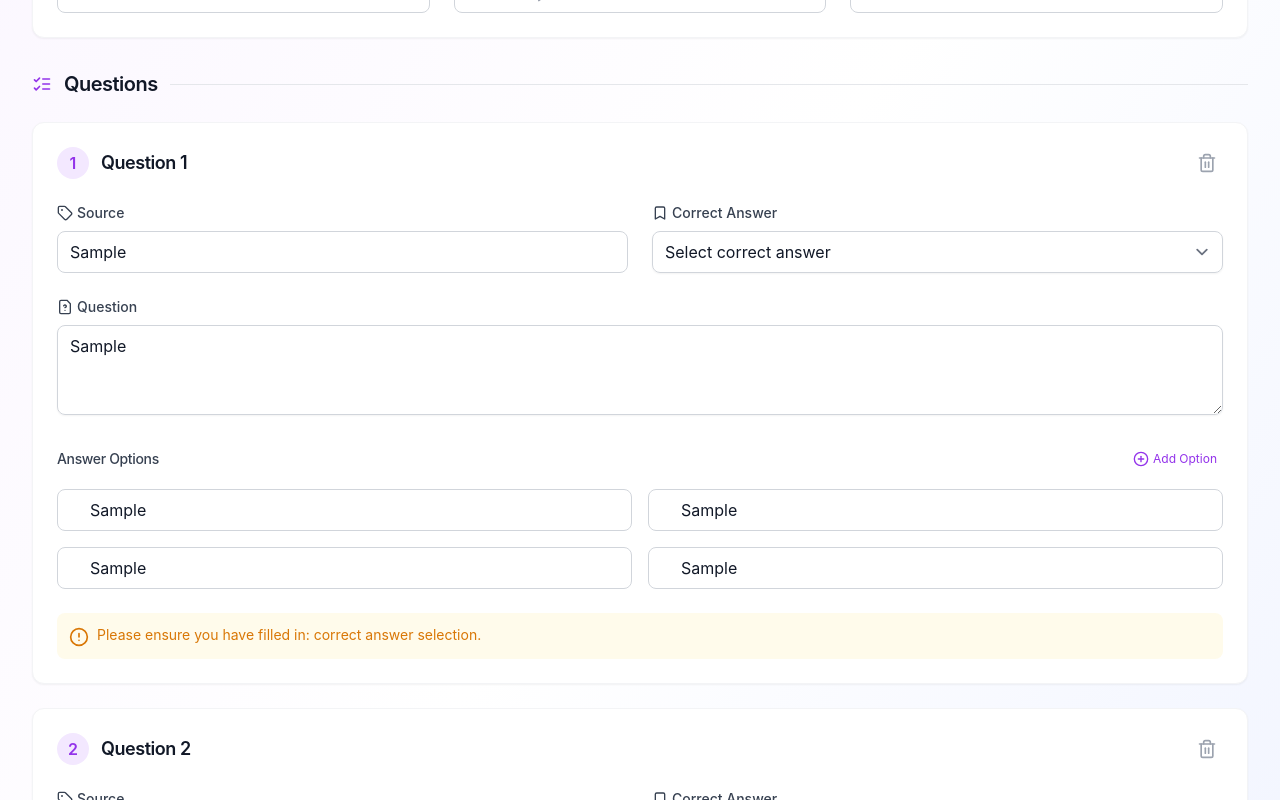
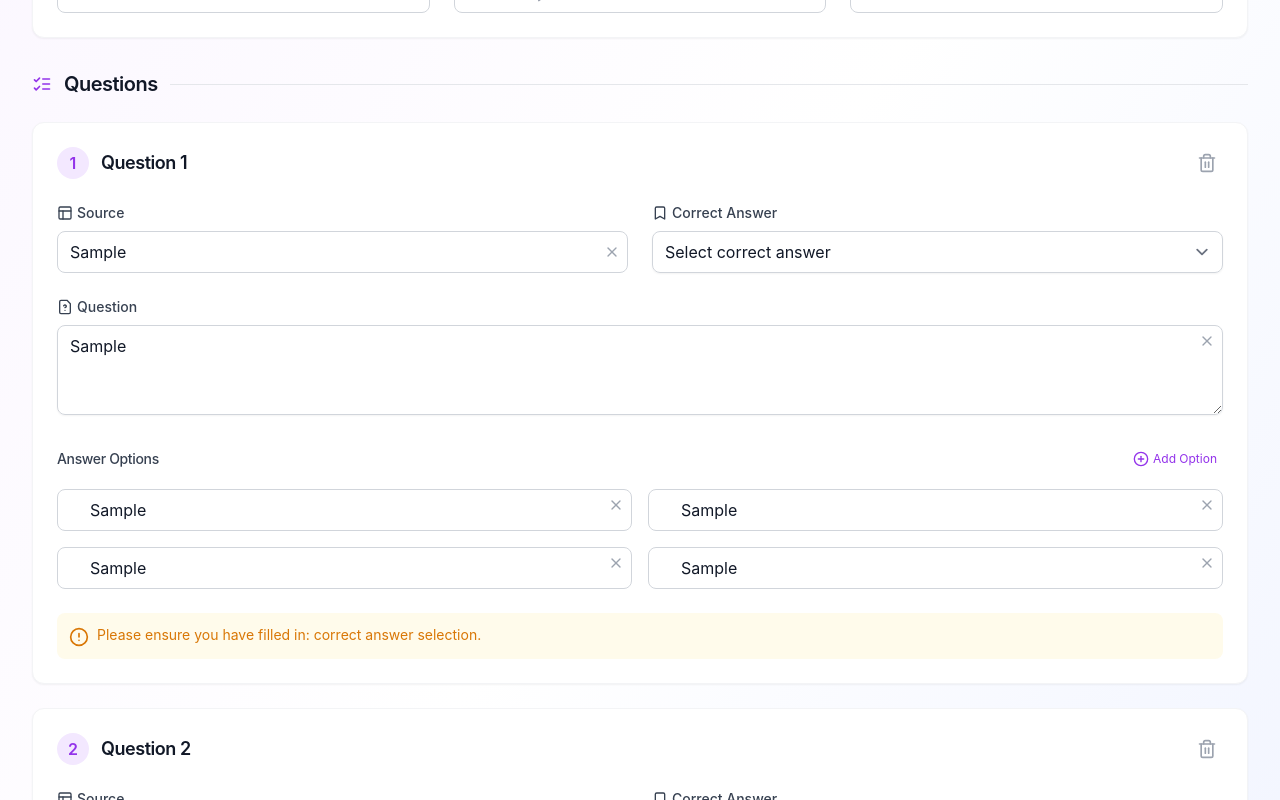
Before and after one commit to MuhammadAly11/ZagazogaWebApp, a React (Vite) app: page / in a window 1280 px wide. Both pictures are taken after typing "Sample", "Sample", "Sample", "Sample", "Sample", "Sample" into the empty fields and a click on the button "Add New Question". Shown: the part 515-1315 px from the top of the page. Built offline with nearby package versions, Linux system fonts and the light colour scheme.

Commit message:
fix: add clear buttons to inputs and tooltip explanation to add option button

```diff
--- a/src/App.tsx
+++ b/src/App.tsx
@@ -533,16 +533,28 @@ function App() {
               <div className="grid grid-cols-1 md:grid-cols-3 gap-6">
                 <div className="space-y-2">
                   <label className="block text-sm font-medium text-gray-700 dark:text-gray-300">Module</label>
+                  <div className="relative">
                     <input
                       type="text"
                       value={metadata.module}
                       onChange={(e) => updateLessonMetadata({ module: e.target.value })}
                       className="w-full px-3 py-2 border border-gray-300 dark:border-gray-600 rounded-lg focus:ring-2 focus:ring-purple-500 focus:border-purple-500 dark:bg-gray-700 dark:text-white"
-                    placeholder="Enter module name"
+                      placeholder="Enter module"
                     />
+                    {metadata.type === 'lesson' && metadata.module && (
+                      <button
+                        onClick={() => updateLessonMetadata({ module: '' })}
+                        className="absolute right-2 top-1/2 -translate-y-1/2 text-gray-400 hover:text-gray-600 dark:hover:text-gray-200"
+                        title="Clear module"
+                      >
+                        <X className="w-4 h-4" />
+                      </button>
+                    )}
+                  </div>
                 </div>
                 <div className="space-y-2">
                   <label className="block text-sm font-medium text-gray-700 dark:text-gray-300">Subject</label>
+                  <div className="relative">
                     <input
                       type="text"
                       value={metadata.subject}
@@ -550,9 +562,20 @@ function App() {
                       className="w-full px-3 py-2 border border-gray-300 dark:border-gray-600 rounded-lg focus:ring-2 focus:ring-purple-500 focus:border-purple-500 dark:bg-gray-700 dark:text-white"
                       placeholder="Enter subject"
                     />
+                    {metadata.type === 'lesson' && metadata.subject && (
+                      <button
+                        onClick={() => updateLessonMetadata({ subject: '' })}
+                        className="absolute right-2 top-1/2 -translate-y-1/2 text-gray-400 hover:text-gray-600 dark:hover:text-gray-200"
+                        title="Clear subject"
+                      >
+                        <X className="w-4 h-4" />
+                      </button>
+                    )}
+                  </div>
                 </div>
                 <div className="space-y-2">
                   <label className="block text-sm font-medium text-gray-700 dark:text-gray-300">Lesson</label>
+                  <div className="relative">
                     <input
                       type="text"
                       value={metadata.lesson}
@@ -560,6 +583,16 @@ function App() {
                       className="w-full px-3 py-2 border border-gray-300 dark:border-gray-600 rounded-lg focus:ring-2 focus:ring-purple-500 focus:border-purple-500 dark:bg-gray-700 dark:text-white"
                       placeholder="Enter lesson"
                     />
+                    {metadata.type === 'lesson' && metadata.lesson && (
+                      <button
+                        onClick={() => updateLessonMetadata({ lesson: '' })}
+                        className="absolute right-2 top-1/2 -translate-y-1/2 text-gray-400 hover:text-gray-600 dark:hover:text-gray-200"
+                        title="Clear lesson"
+                      >
+                        <X className="w-4 h-4" />
+                      </button>
+                    )}
+                  </div>
                 </div>
               </div>
             ) : (
@@ -570,6 +603,7 @@ function App() {
                     Title
                     <span className="text-red-500 dark:text-red-400 ml-1">*</span>
                   </label>
+                  <div className="relative">
                     <input
                       type="text"
                       value={metadata.title}
@@ -577,6 +611,16 @@ function App() {
                       className="w-full px-4 py-3 text-lg border border-gray-300 dark:border-gray-600 rounded-lg focus:ring-2 focus:ring-purple-500 focus:border-purple-500 dark:bg-gray-700 dark:text-white"
                       placeholder="Enter quiz title"
                     />
+                    {metadata.type === 'custom' && metadata.title && (
+                      <button
+                        onClick={() => updateCustomMetadata({ title: '' })}
+                        className="absolute right-2 top-1/2 -translate-y-1/2 text-gray-400 hover:text-gray-600 dark:hover:text-gray-200"
+                        title="Clear title"
+                      >
+                        <X className="w-4 h-4" />
+                      </button>
+                    )}
+                  </div>
                 </div>
 
                 {/* Optional Fields - More Compact */}
@@ -594,6 +638,7 @@ function App() {
                         <label className="block text-xs font-medium text-gray-400 dark:text-gray-500 mb-1">
                           Module
                         </label>
+                        <div className="relative">
                           <input
                             type="text"
                             value={metadata.module}
@@ -601,6 +646,16 @@ function App() {
                             className="w-full px-3 py-1.5 text-sm text-gray-600 dark:text-gray-300 border border-gray-200 dark:border-gray-600 rounded-md focus:ring-1 focus:ring-purple-500 focus:border-purple-500 bg-gray-50/50 dark:bg-gray-700"
                             placeholder="Enter module name if applicable"
                           />
+                          {metadata.type === 'custom' && metadata.module && (
+                            <button
+                              onClick={() => updateCustomMetadata({ module: '' })}
+                              className="absolute right-2 top-1/2 -translate-y-1/2 text-gray-400 hover:text-gray-600 dark:hover:text-gray-200"
+                              title="Clear module"
+                            >
+                              <X className="w-3 h-3" />
+                            </button>
+                          )}
+                        </div>
                       </div>
 
                       {/* Tags Field */}
@@ -682,16 +737,29 @@ function App() {
                   <div className="grid grid-cols-1 md:grid-cols-2 gap-6 mb-6">
                     <div className="space-y-2">
                       <label className="flex items-center space-x-1 text-sm font-medium text-gray-700 dark:text-gray-300">
-                        <Tag className="w-4 h-4" />
+                        <span className="flex items-center space-x-1">
+                          <Layout className="w-4 h-4" />
                           <span>Source</span>
+                        </span>
                       </label>
+                      <div className="relative">
                         <input
                           type="text"
                           value={question.source}
                           onChange={(e) => updateQuestion(index, { source: e.target.value })}
                           className="w-full px-3 py-2 border border-gray-300 dark:border-gray-600 rounded-lg focus:ring-2 focus:ring-purple-500 focus:border-purple-500 dark:bg-gray-700 dark:text-white"
-                        placeholder="Enter question source"
+                          placeholder="Enter source"
                         />
+                        {question.source && (
+                          <button
+                            onClick={() => updateQuestion(index, { source: '' })}
+                            className="absolute right-2 top-1/2 -translate-y-1/2 text-gray-400 hover:text-gray-600 dark:hover:text-gray-200"
+                            title="Clear source"
+                          >
+                            <X className="w-4 h-4" />
+                          </button>
+                        )}
+                      </div>
                     </div>
                     <div className="space-y-2">
                       <label className="flex items-center space-x-1 text-sm font-medium text-gray-700 dark:text-gray-300">
@@ -718,6 +786,7 @@ function App() {
                       <FileQuestion className="w-4 h-4" />
                       <span>Question</span>
                     </label>
+                    <div className="relative">
                       <textarea
                         value={question.question}
                         onChange={(e) => updateQuestion(index, { question: e.target.value })}
@@ -725,6 +794,16 @@ function App() {
                         rows={3}
                         placeholder="Enter your question"
                       />
+                      {question.question && (
+                        <button
+                          onClick={() => updateQuestion(index, { question: '' })}
+                          className="absolute right-2 top-2 text-gray-400 hover:text-gray-600 dark:hover:text-gray-200"
+                          title="Clear question"
+                        >
+                          <X className="w-4 h-4" />
+                        </button>
+                      )}
+                    </div>
                   </div>
 
                   <div className="space-y-4">
@@ -737,6 +816,11 @@ function App() {
                           ${extraOptionsCount[index] >= EXTRA_OPTIONS.length || !areOptionsFilledInSequence(questions[index], getAvailableOptions(index))
                             ? 'text-gray-400 dark:text-gray-500 cursor-not-allowed'
                             : 'text-purple-600 dark:text-purple-400 hover:text-purple-800 dark:hover:text-purple-300 hover:bg-purple-50 dark:hover:bg-purple-900/20'}`}
+                        title={extraOptionsCount[index] >= EXTRA_OPTIONS.length
+                          ? "Maximum number of options reached"
+                          : !areOptionsFilledInSequence(questions[index], getAvailableOptions(index))
+                          ? "Fill existing options in sequence before adding more"
+                          : "Add another answer option"}
                       >
                         <PlusCircle className="w-4 h-4" />
                         <span>Add Option</span>
@@ -753,12 +837,21 @@ function App() {
                             type="text"
                             value={question[opt]}
                             onChange={(e) => updateQuestion(index, { [opt]: e.target.value })}
-                            className={`w-full pl-8 pr-3 py-2 border rounded-lg focus:ring-2 focus:ring-purple-500 focus:border-purple-500
+                            className={`w-full pl-8 pr-10 py-2 border rounded-lg focus:ring-2 focus:ring-purple-500 focus:border-purple-500
                               ${question.answer === opt
                                 ? 'border-purple-500 bg-purple-50 dark:border-purple-600 dark:bg-purple-900/20'
                                 : 'border-gray-300 dark:border-gray-600 dark:bg-gray-700'} dark:text-white`}
                             placeholder={`Option ${opt.toUpperCase()}`}
                           />
+                          {question[opt] && (
+                            <button
+                              onClick={() => updateQuestion(index, { [opt]: '' })}
+                              className="absolute right-2 top-2 text-gray-400 hover:text-gray-600 dark:hover:text-gray-200"
+                              title="Clear input"
+                            >
+                              <X className="w-4 h-4" />
+                            </button>
+                          )}
                         </div>
                       ))}
                     </div>
```
Lines whose indentation alone changed are shown as unchanged.
